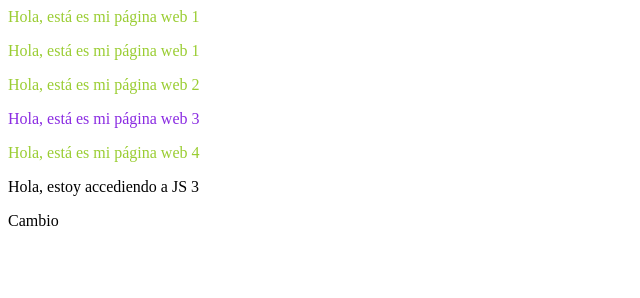
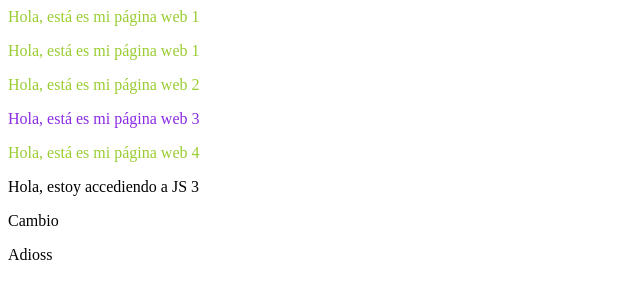
Before and after one commit to adeluna/cw-front, a plain HTML site: page index.html in a window 1280 px wide. Shown: the full height of the page, 0-640 px from the left. Drawn offline with Linux system fonts and the light colour scheme.

Commit message:
Commit 2

```diff
--- a/index.html
+++ b/index.html
@@ -12,5 +12,6 @@
         <p id="parrafo">Hola, está es mi página web 4</p>
         <p id="parrafo3"></p>
         <p>Cambio</p>
+        <p>Adioss</p>
     </body>
 </html>
```
